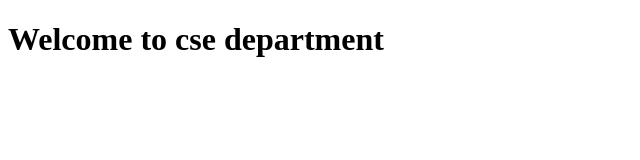
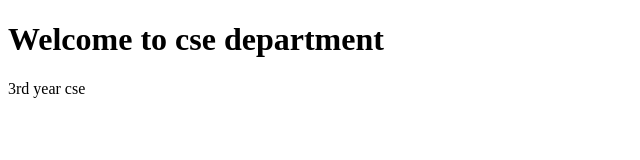
Before and after one commit to mageesha/test, a plain HTML site: page index.html in a window 1280 px wide. Shown: the full height of the page, 0-640 px from the left. Drawn offline with Linux system fonts and the light colour scheme.

Commit message:
update file

```diff
--- a/index.html
+++ b/index.html
@@ -7,5 +7,6 @@
 </head>
 <body>
     <h1>Welcome to cse department</h1>
+    <p>3rd year cse</p>
 </body>
 </html>
```
